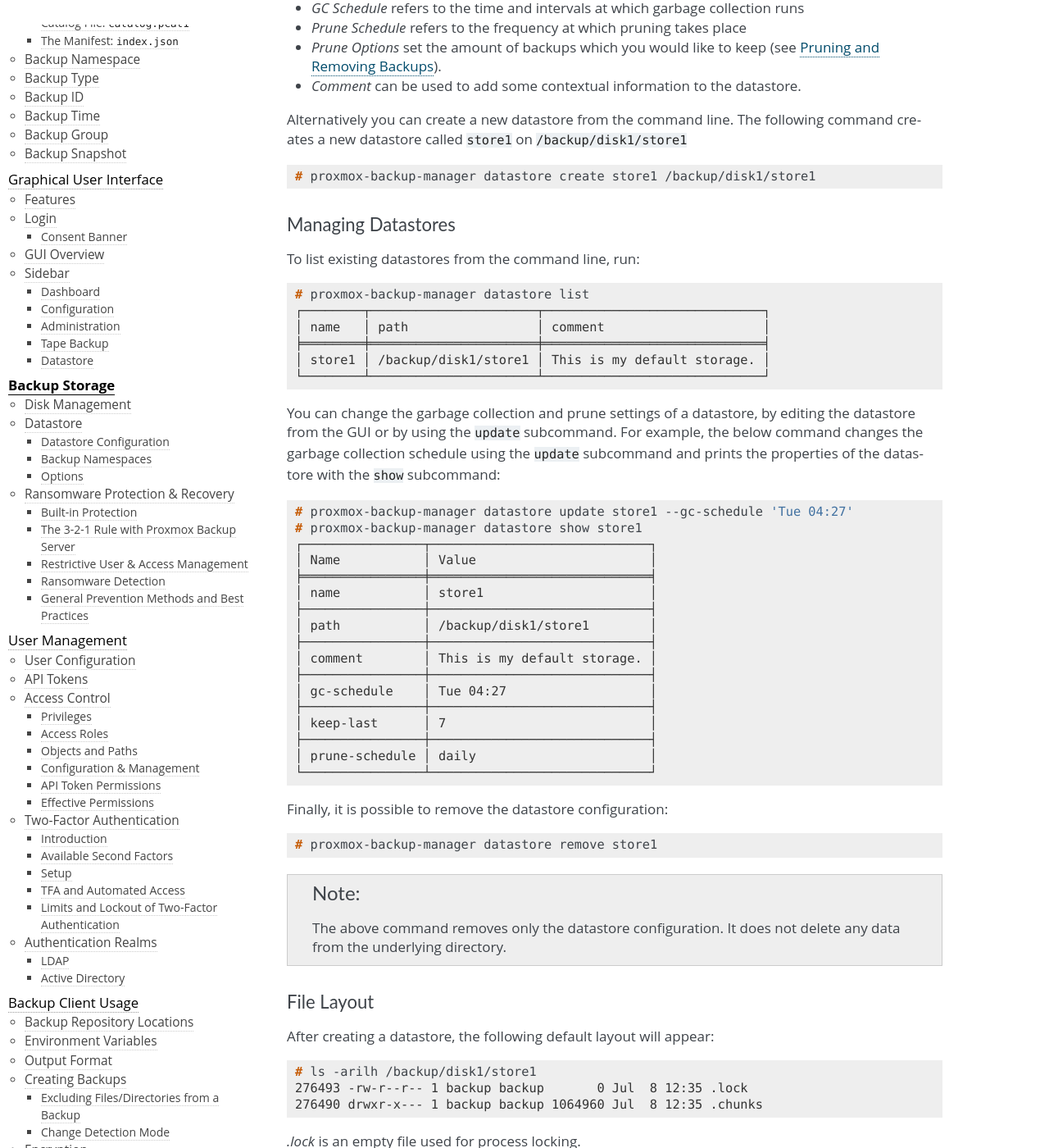
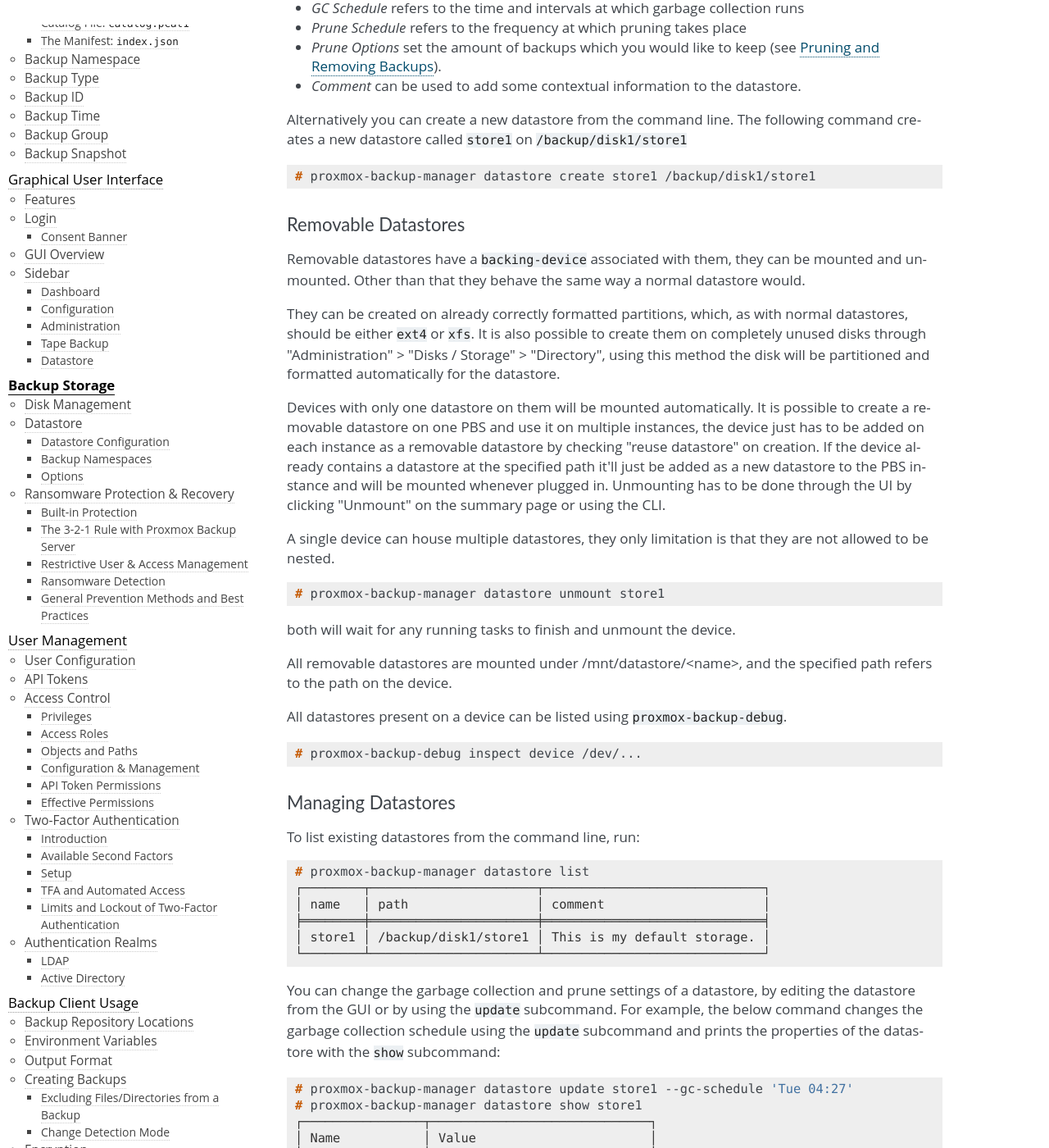
Before and after one commit to rikka-chunibyo/PBS-X, a Sphinx documentation site: the page built from docs/storage.rst, in a window 1280 px wide and 1400 px high, scrolled down 2564 px. Shown: the whole window at 82% size. Built offline with Sphinx 7.4.7, drawn with Linux system fonts in a browser that asks for light colours.

Commit message:
docs: add removable datastores section
Signed-off-by: Hannes Laimer <h.laimer@proxmox.com>

```diff
--- a/docs/storage.rst
+++ b/docs/storage.rst
@@ -163,6 +163,44 @@ following command creates a new datastore called ``store1`` on
 .. code-block:: console
 
   # proxmox-backup-manager datastore create store1 /backup/disk1/store1
+
+
+Removable Datastores
+^^^^^^^^^^^^^^^^^^^^
+Removable datastores have a ``backing-device`` associated with them, they can be
+mounted and unmounted. Other than that they behave the same way a normal datastore
+would.
+
+They can be created on already correctly formatted partitions, which, as with normal
+datastores, should be either ``ext4`` or ``xfs``.  It is also possible to create them
+on completely unused disks through "Administration" > "Disks / Storage" > "Directory",
+using this method the disk will be partitioned and formatted automatically for the datastore.
+
+Devices with only one datastore on them will be mounted automatically. It is possible to create a
+removable datastore on one PBS and use it on multiple instances, the device just has to be added
+on each instance as a removable datastore by checking "reuse datastore" on creation.
+If the device already contains a datastore at the specified path it'll just be added as
+a new datastore to the PBS instance and will be mounted whenever plugged in. Unmounting has
+to be done through the UI by clicking "Unmount" on the summary page or using the CLI.
+
+A single device can house multiple datastores, they only limitation is that they are not
+allowed to be nested.
+
+.. code-block:: console
+
+  # proxmox-backup-manager datastore unmount store1
+
+both will wait for any running tasks to finish and unmount the device.
+
+All removable datastores are mounted under /mnt/datastore/<name>, and the specified path
+refers to the path on the device.
+
+All datastores present on a device can be listed using ``proxmox-backup-debug``.
+
+.. code-block:: console
+
+  # proxmox-backup-debug inspect device /dev/...
+
 
 
 Managing Datastores
```
